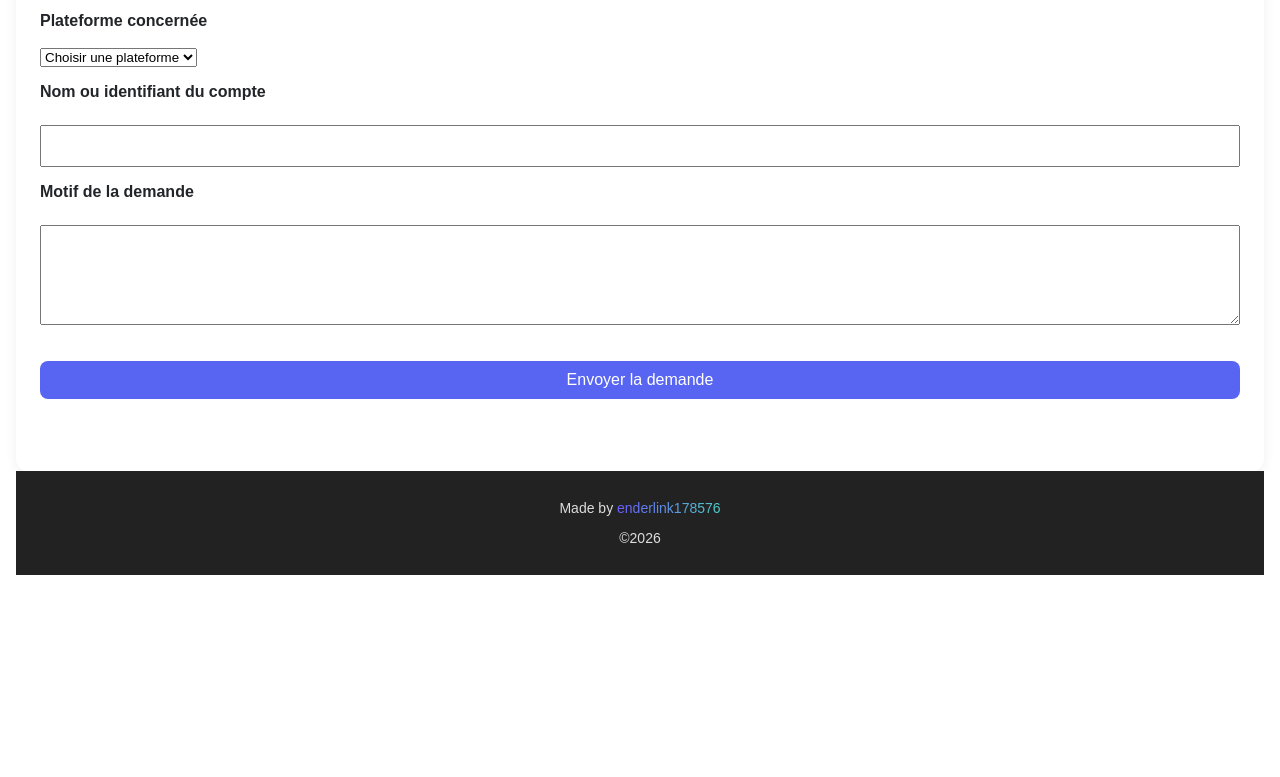
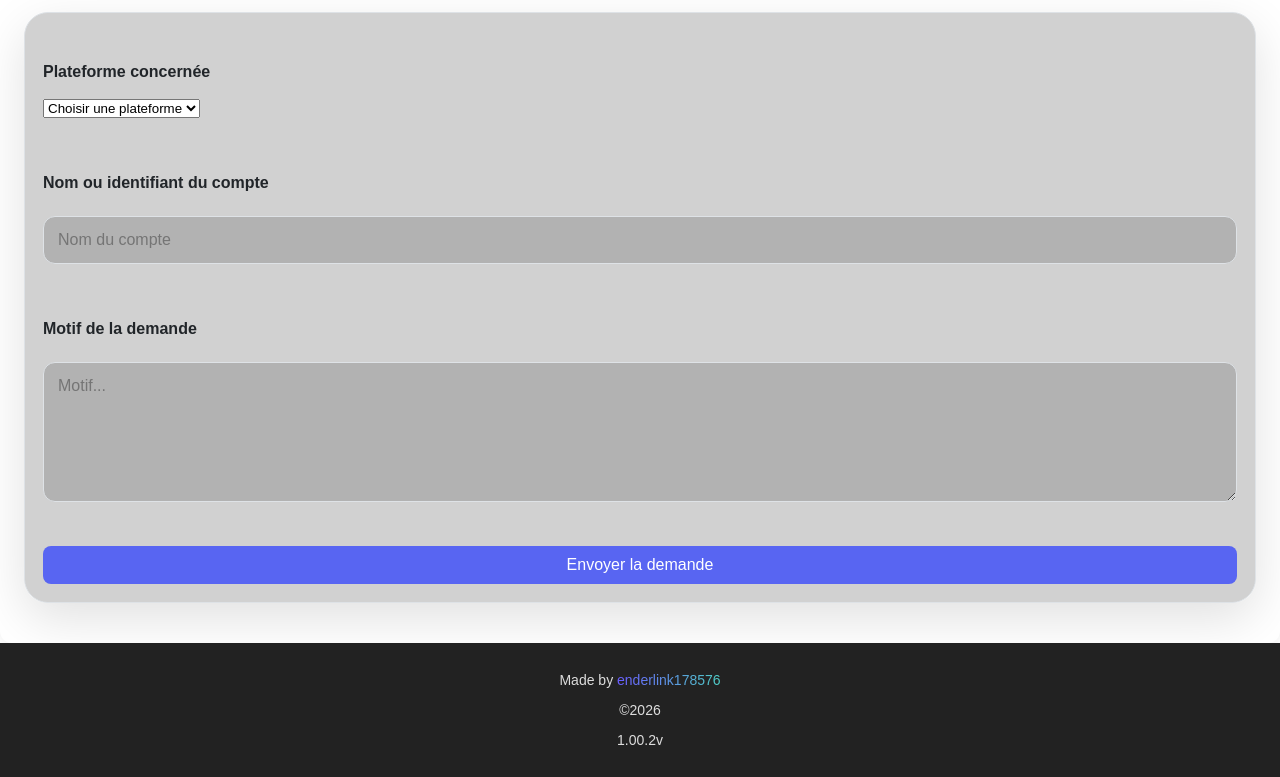
Before and after one commit to enderlink178576/contestation-de-ban-discord, a plain HTML site: page contest.html in a window 1280 px wide. Shown: the part 225-1002 px from the top of the page. Before the commit the page ends 800 px from the top, so only its background shows below. Drawn offline with Linux system fonts and the light colour scheme.

Commit message:
fixe des couleur v1.00.2

```diff
--- a/contest.html
+++ b/contest.html
@@ -29,7 +29,7 @@
   </header>
   <main>
     <h1>Demande de recours</h1>
-
+    <div class='contact-card'>
       <form id="appeal-form">
         <p>
           <label for="platform">Plateforme concernée</label><br>
@@ -42,10 +42,11 @@
         </p>
 
         <p>
-    <label for="accountName">Nom ou identifiant du compte</label><br>
+          <label for="accountName" >Nom ou identifiant du compte</label><br>
           <input
             id="accountName"
             name="accountName"
+            placeholder="Nom du compte"
             maxlength="100"
             required
           >
@@ -56,6 +57,7 @@
           <textarea
             id="reason"
             name="reason"
+            placeholder="Motif..."
             maxlength="3000"
             required
           ></textarea>
@@ -63,12 +65,13 @@
 
         <button type="submit">Envoyer la demande</button>
       </form>
-
+    </div>
 <p id="status" role="status"></p>
   </main>
   <footer>
     <p>Made by <span class="accentuated">enderlink178576</span></p>
     <p>©2026</p>
+    <p>1.00.2v</p>
   </footer>
   <script>
     const form = document.querySelector("#appeal-form");
--- a/style.css
+++ b/style.css
@@ -1,7 +1,6 @@
 body {
     font-family: system-ui, sans-serif;
     margin: 40px auto;
-    padding: 0 16px;
 }
 
 main {
@@ -73,7 +72,7 @@ button:hover {
 
   /* Light theme */
   --bg: #0b0f1a;
-  --surface: #0f1524;
+  --surface: #0f1524c5;
   --text: #e9edf7;
   --muted: #a7b1c8;
   --line: #252d3b;
@@ -317,7 +316,7 @@ body {
   display: flex;
   flex-direction: column;
   align-items: flex-start;
-  background-color: #1a1c22;
+  background-color: var(--surface);
   padding: 15px;
   border-radius: 10px;
   max-width: 250px;
@@ -375,3 +374,44 @@ body {
   -webkit-text-fill-color: transparent;
   background-clip: text;
 }
+form {
+  display: grid;
+  gap: 8px;
+}
+.row {
+  display: grid;
+  grid-template-columns: 1fr 1fr;
+  gap: 12px;
+}
+input,
+textarea {
+  width: 100%;
+  padding: 14px;
+  border-radius: 12px;
+  border: 1px solid var(--line);
+  background: var(--surface);
+  color: var(--text);
+  font: inherit;
+}
+textarea {
+  min-height: 140px;
+  resize: vertical;
+}
+.contact-card {
+  background: var(--surface);
+  border: 1px solid var(--line);
+  border-radius: var(--radius-lg);
+  padding: 18px;
+  box-shadow: var(--shadow-2);
+}
+.btn--grad{
+  background: var(--grad-1) ;
+  color: #000000; border:0;
+  text-decoration: none;
+  }
+.btn{
+  appearance:none; border:0; cursor:pointer; font-weight:700;
+  padding:10px 14px; border-radius:12px;
+  box-shadow: var(--shadow-1);
+  text-decoration: none;}
+*{box-sizing:border-box}
--- a/theme.js
+++ b/theme.js
@@ -2,7 +2,7 @@ function applyTheme(theme) {
   const root = document.documentElement.style;
   if (theme === 'dark') {
     root.setProperty('--bg', '#000000');
-    root.setProperty('--surface', '#86868600');
+    root.setProperty('--surface', '#8686862e');
     root.setProperty('--text', '#e9edf7');
     root.setProperty('--muted', '#a7b1c8');
     root.setProperty('--line', '#1b222e');
```
Also changed, not shown: index.html (+1 -0 lines), reseaux.html (+1 -0 lines). Lines whose indentation alone changed are shown as unchanged.
